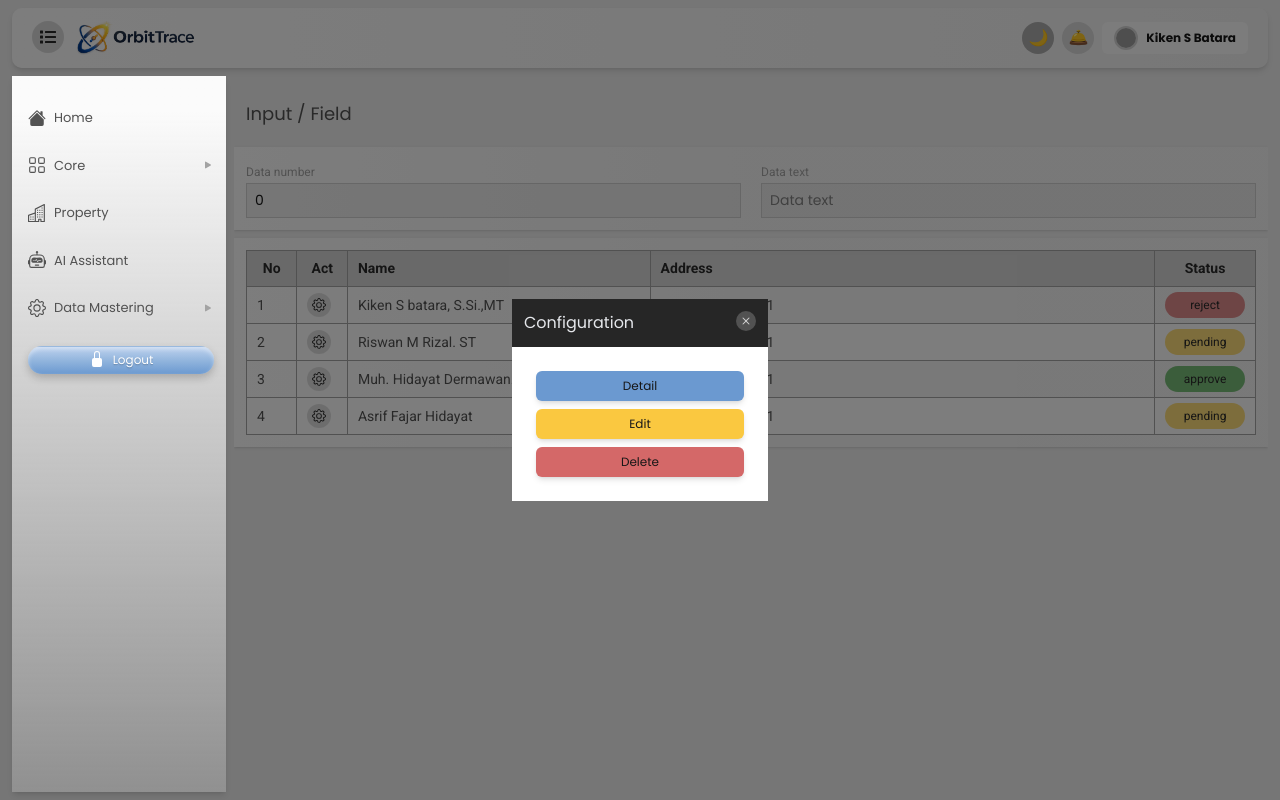
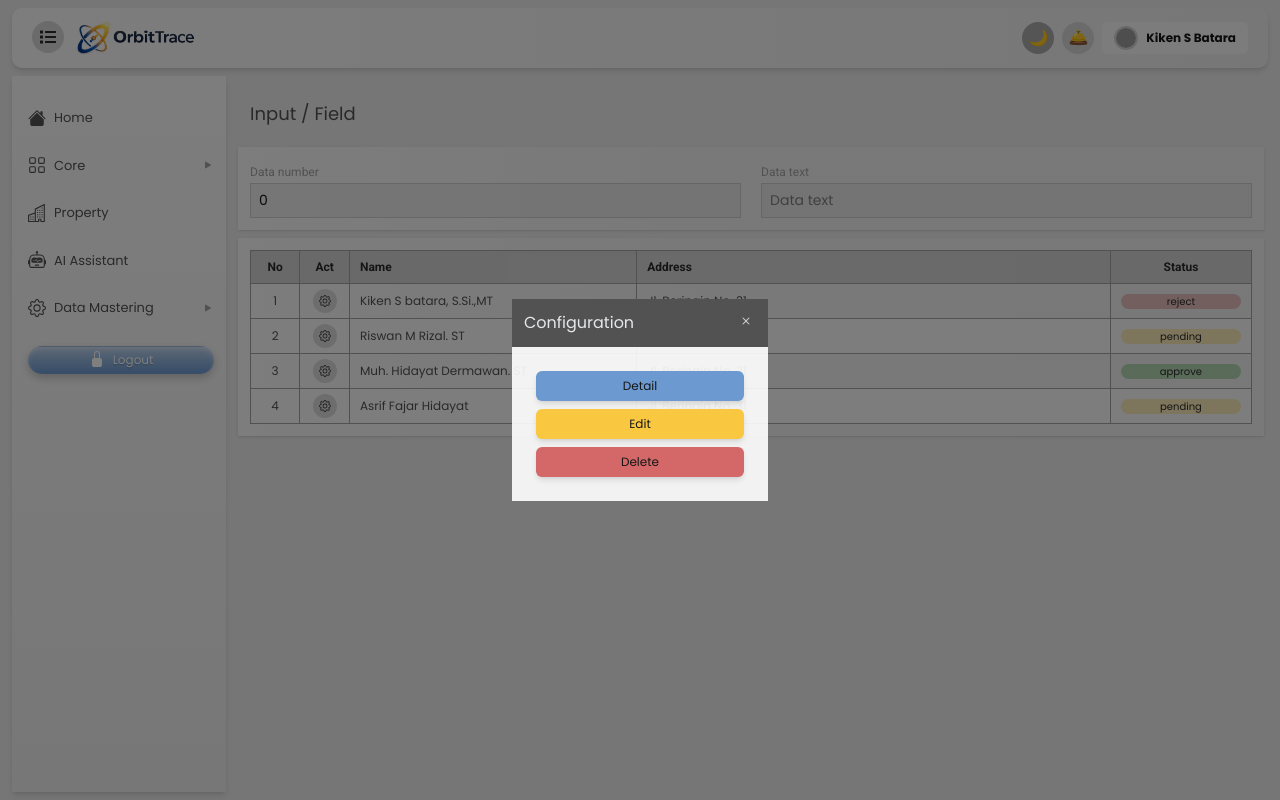
Before and after one commit to lowhanfish/Orbitrace-Admin, a Next.js app: page /master/template_management/example_template in a window 1280 px wide. Both pictures are taken after a click on the button 319 px from the left and 305 px from the top of the page. Built offline with nearby package versions, Linux system fonts and the light colour scheme; grey boxes are pictures that could not be loaded.

Commit message:
Added Dashboard Performance Metrics Chart

```diff
--- /dev/null
+++ b/src/app/(main)/home/components/LineChart.tsx
@@ -0,0 +1,37 @@
+import { useState } from 'react'
+
+import ChartVolume from '@/components/items/chart/ChartVolume'
+
+const LineChart = () => {
+
+    const labels_volume = Array.from({ length: 5 }, (_, i) => `${i.toString().padStart(2, '0')}:00`); // ['00:00', '01:00', '02:00', dst...]
+    const datasets = [
+        {
+            fill: true,
+            label: 'Total Chat',
+            data: [10, 9, 7, 5, 6],
+        },
+        {
+            fill: true,
+            label: 'Berhasil Dijawab (RAG)',
+            data: [9, 8, 7, 4, 3],
+        },
+    ]
+
+
+    return (
+        <>
+            <div className='flex justify-center items-center border-[0.1] border-b-gray-2 mb-2 bg-linear-to-r from-b-gray-2/50 to-b-gray-1 rounded-sm'>
+                <p className='text-b-gray-4'>Line Chart</p>
+            </div>
+
+            <ChartVolume
+                datasets={datasets}
+                labels_volume={labels_volume}
+
+            />
+        </>
+    )
+}
+
+export default LineChart
--- /dev/null
+++ b/src/app/(main)/home/components/RadarChart.tsx
@@ -0,0 +1,36 @@
+import { useState } from 'react'
+import { ChartRadar } from '@/components/items/chart/ChartRadar'
+
+const RadarChart = () => {
+
+    const [list, setList] = useState([31, 21, 13, 15, 24]);
+    const [labels, setLabels] = useState(['WhatsAppz', 'FaceBook', 'Instagram', 'TikTok', 'Telegram']);
+
+    const datasets = [
+        {
+            fill: true,
+            label: 'Total Chat',
+            data: [10, 9, 7, 5, 6],
+        },
+        {
+            fill: true,
+            label: 'Berhasil Dijawab (RAG)',
+            data: [9, 8, 7, 4, 3],
+        },
+    ]
+    return (
+        <>
+            <div className='flex justify-center items-center border-[0.1] border-b-gray-2 mb-2 bg-linear-to-r from-b-gray-2/50 to-b-gray-1 rounded-sm'>
+                <p className='text-b-gray-4'>Radar Chart</p>
+            </div>
+
+            <ChartRadar
+                labels={labels}
+                datasets={datasets}
+            />
+
+        </>
+    )
+}
+
+export default RadarChart
--- a/src/app/(main)/home/page.tsx
+++ b/src/app/(main)/home/page.tsx
@@ -3,9 +3,10 @@
 
 import { useState } from 'react'
 import BInput from '@/components/items/BInput'
-import TextSeparate from '@/components/items/TextSeparate';
-import { BsGear, BsWhatsapp, BsInstagram, BsFacebook, BsTiktok, BsTelegram } from "react-icons/bs";
+import { BsGear, BsGraphUpArrow, BsWhatsapp, BsInstagram, BsFacebook, BsTiktok, BsTelegram } from "react-icons/bs";
 import BFrame from '@/components/items/BFrame';
+import LineChart from './components/LineChart';
+import RadarChart from './components/RadarChart';
 
 
 
@@ -18,7 +19,7 @@ const InputData = () => {
 
     return (
 
-        <div>
+        <div className=''>
             <div className='p-3 mt-3 text-b-gray-5'>
                 <div className='flex items-center gap-3 text-[35px]'>
                     <BsGear />
@@ -86,7 +87,7 @@ const InputData = () => {
                 </div>
             </div>
 
-            <div className='flex flex-col md:flex-row gap-3'>
+            <div className='flex flex-col md:flex-row gap-0 md:gap-3'>
 
                 <div className='pt-2 flex-1'>
                     <BFrame>
@@ -174,6 +175,22 @@ const InputData = () => {
 
             </div>
 
+            <div className='p-3 mt-7 text-b-gray-5'>
+                <div className='flex font-semibold items-center gap-3 text-[18px] md:text-[20px]'>
+                    <BsGraphUpArrow />
+                    <p>Performance Metrics Chart</p>
+                </div>
+                <p className='text-[12px]'>Your Operational Performance Analytics</p>
+            </div>
+            <div className='grid grid-cols-5 gap-3 pt-2'>
+                <div className='col-span-5 md:col-span-3 flex flex-col gap-2 bg-b-gray-1 p-2 rounded-[10] border border-b-gray-6/10'>
+                    <LineChart />
+                </div>
+                <div className='col-span-5 md:col-span-2 flex flex-col gap-2 bg-b-gray-1 p-2 rounded-[10] border border-b-gray-6/10'>
+                    <RadarChart />
+                </div>
+            </div>
+
 
 
         </div>
--- a/src/app/(main)/layout.tsx
+++ b/src/app/(main)/layout.tsx
@@ -19,7 +19,7 @@ const layout = ({ children }: { children: ReactNode }) => {
 
 
                 <div className='w-full h-full relative'>
-                    <div className='absolute overflow-y-scroll w-full h-full'>
+                    <div className='absolute overflow-y-scroll w-full h-full px-1'>
                         {/* <Image
                             src="/images/bg-main2.jpg"
                             alt='Background'
--- a/src/app/(main)/master/template_management/component_template/components/BTable.tsx
+++ b/src/app/(main)/master/template_management/component_template/components/BTable.tsx
@@ -56,7 +56,7 @@ const BTable = () => {
                 <tbody>
                     {
                         Data.map((item, index) => (
-                            <tr key={item.name}>
+                            <tr key={item.name} className='poppins'>
                                 <td className=''>
                                     <p className='text-center'>{index + 1}</p>
                                 </td>
@@ -71,9 +71,9 @@ const BTable = () => {
                                 <td className=''>{item.address}</td>
                                 <td className=''>
                                     <p className={`w-30
-                                        ${item.status == "pending" ? "bg-b-yellow-5" : item.status == "approve" ? "bg-b-green-5" : "bg-b-red-5"
+                                        ${item.status == "pending" ? "bg-b-yellow-5/50" : item.status == "approve" ? "bg-b-green-5/50" : "bg-b-red-5/50"
                                         }
-                                        flex items-center justify-center rounded-2xl text-[12px] text-b-gray-6`}>
+                                        flex items-center justify-center rounded-2xl text-[10px] text-b-gray-6`}>
                                         {item.status}
                                     </p>
                                 </td>
--- a/src/app/(main)/master/template_management/component_template/components/ListChart.tsx
+++ b/src/app/(main)/master/template_management/component_template/components/ListChart.tsx
@@ -4,9 +4,11 @@ import CodeWrapper from './CodeWrapper'
 import ChartBar from '@/components/items/chart/ChartBar'
 import ChartBarGroup from '@/components/items/chart/ChartBarGroup'
 import ChartVolume from '@/components/items/chart/ChartVolume'
+import { ChartRadar } from '@/components/items/chart/ChartRadar'
 import { ChartDougnut } from '@/components/items/chart/ChartDougnut'
-import { ChartRadar } from '@/components/items/chart/ChartRadar'
 
+
+const labels_volume = Array.from({ length: 5 }, (_, i) => `${i.toString().padStart(2, '0')}:00`); // ['00:00', '01:00', '02:00', dst...]
 const datasets = [
     {
         fill: true,
@@ -61,7 +63,8 @@ const ListButton = () => {
 
                     <ChartVolume
                         datasets={datasets}
-                        length={5}
+                        labels_volume={labels_volume}
+
                     />
                 </div>
                 <div className='col-span-4 flex flex-col gap-2 bg-b-gray-1 p-2 rounded-[10] border border-b-gray-6/10'>
--- a/src/app/(main)/master/template_management/example_template/page.tsx
+++ b/src/app/(main)/master/template_management/example_template/page.tsx
@@ -90,18 +90,24 @@ const InputData = () => {
 
                     <tbody>
                         {Data.map((item, index) => (
-                            <tr key={index}>
-                                <td className='text-center'>{index + 1}</td>
-                                <td className='text-center'>
-                                    <button onClick={() => setOpen(!open)} className='bg-b-gray-2/80 hover:bg-b-gray-2/50 flex justify-center items-center rounded-full w-6 h-6 cursor-pointer'>
-                                        <BsGear className='text-b-gray-6' />
-                                    </button>
+                            <tr key={item.name} className='poppins'>
+                                <td className=''>
+                                    <p className='text-center'>{index + 1}</p>
                                 </td>
-                                <td>{item.name}</td>
-                                <td>{item.address}</td>
-                                <td>
-                                    <p className={`w-full py-1 flex items-center justify-center rounded-2xl text-[12px] text-b-gray-6 ${item.status === "pending" ? "bg-b-yellow-5" : item.status === "approve" ? "bg-b-green-5" : "bg-b-red-5"
-                                        }`}>
+                                <td className=''>
+                                    <div className='flex justify-center'>
+                                        <button onClick={() => setOpen(!open)} className='bg-b-gray-2/80 hover:bg-b-gray-2/50 flex justify-center items-center rounded-full w-6 h-6 cursor-pointer'>
+                                            <BsGear className='text-b-gray-6' />
+                                        </button>
+                                    </div>
+                                </td>
+                                <td className=''>{item.name}</td>
+                                <td className=''>{item.address}</td>
+                                <td className=''>
+                                    <p className={`w-30
+                                        ${item.status == "pending" ? "bg-b-yellow-5/50" : item.status == "approve" ? "bg-b-green-5/50" : "bg-b-red-5/50"
+                                        }
+                                        flex items-center justify-center rounded-2xl text-[10px] text-b-gray-6`}>
                                         {item.status}
                                     </p>
                                 </td>
--- a/src/assets/styles/table.css
+++ b/src/assets/styles/table.css
@@ -18,7 +18,8 @@ td {
     padding: 5px 10px;
     text-align: left;
     color: var(--color-b-gray-5);
-    font-size: 14px;
+    font-size: 12px;
+    font-family: var(--font-poppins);
 }
 
 
--- a/src/components/items/BModal.tsx
+++ b/src/components/items/BModal.tsx
@@ -31,10 +31,10 @@ const BModal = ({ title, size, openModal, setOpenModal, children }: BModalProps)
 
             {
                 openModal && (
-                    <div className='fixed inset-0 flex justify-center items-center bg-black/50 '>
+                    <div className='fixed inset-0 flex justify-center items-center bg-black/50 z-50 '>
                         <div className={`${width}`}>
-                            <div className='bg-white w-full rounded-[6]'>
-                                <div className='p-3 bg-neutral-800  rounded-t-[5] flex flex-row'>
+                            <div className='bg-white/90 w-full rounded-[6]'>
+                                <div className='p-3 bg-b-gray-5 dark:bg-black/80  rounded-t-[5] flex flex-row'>
                                     <div className='flex-1'>
                                         <p className='text-gray-200'>{title}</p>
                                     </div>
--- a/src/components/items/chart/ChartVolume.tsx
+++ b/src/components/items/chart/ChartVolume.tsx
@@ -43,12 +43,12 @@ interface datasetsItem {
 
 interface ChartVolumeProps {
     datasets: datasetsItem[],
-    length: number
+    labels_volume: string[]
 }
 
-const ChartVolume = ({ datasets, length }: ChartVolumeProps) => {
+const ChartVolume = ({ datasets, labels_volume }: ChartVolumeProps) => {
 
-    const labels = Array.from({ length: length }, (_, i) => `${i.toString().padStart(2, '0')}:00`);
+    const labels = labels_volume;
 
     const ReplaceColor = (color: string, opacity: string) => {
         if (!color) return 'rgba(0,0,0,0.1)';
```
